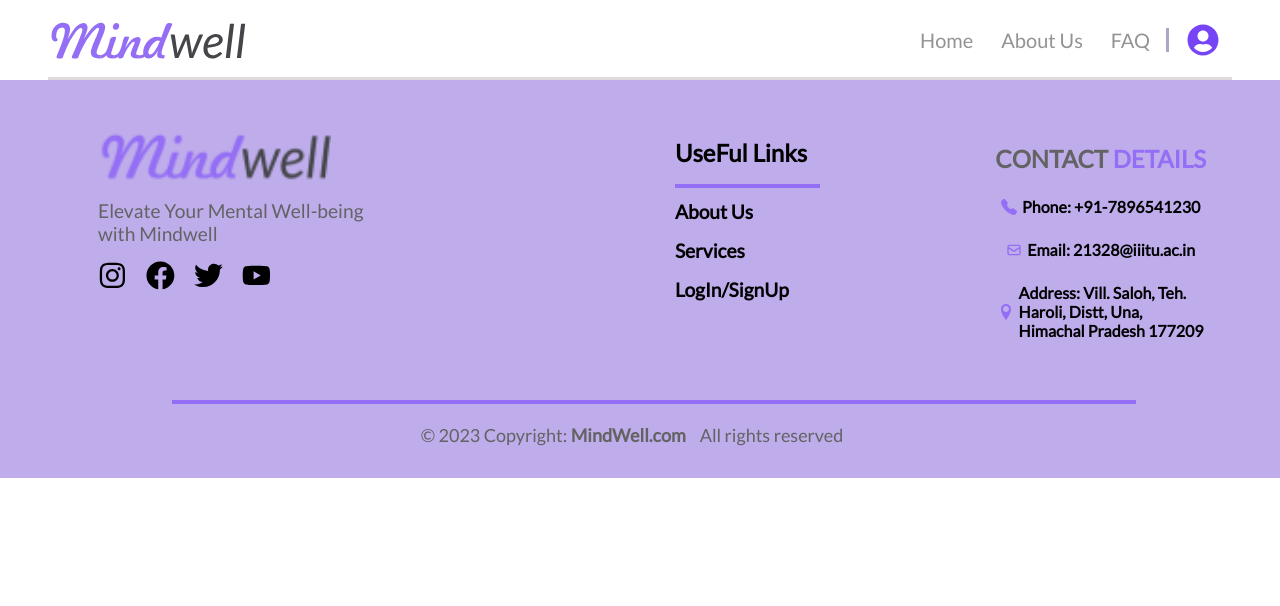
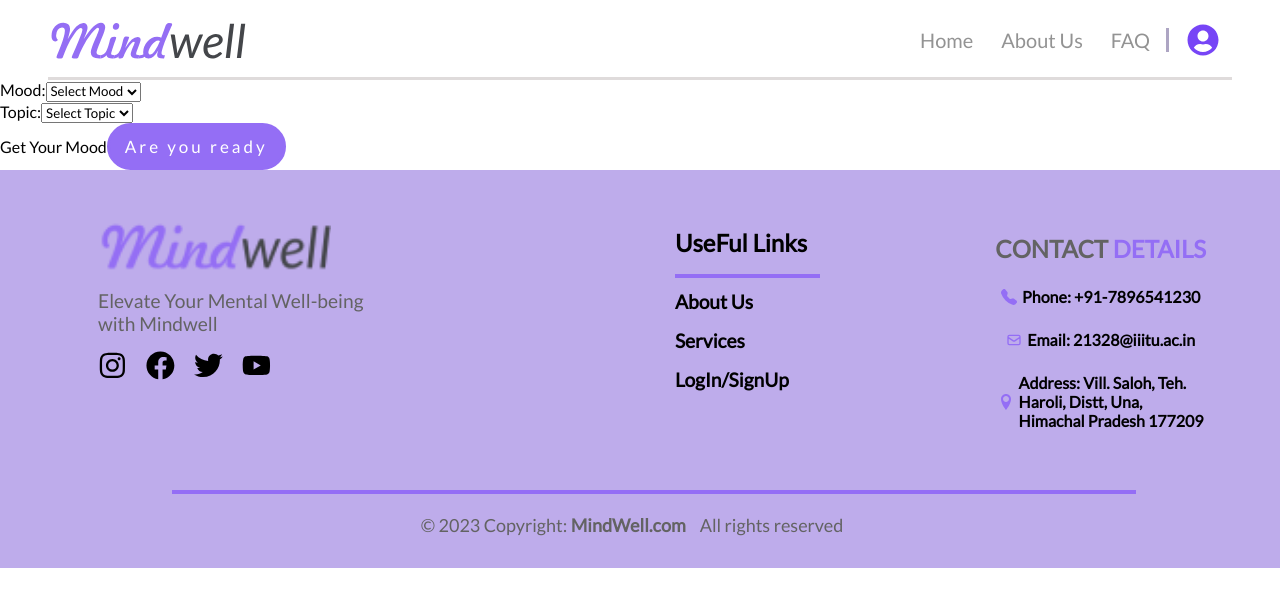
Before and after one commit to sarthaksingh007/mindwell, a React (Create React App) app: page /choice in a window 1280 px wide. Shown: the top 606 px of the page. Built offline with nearby package versions, Linux system fonts and the light colour scheme.

Commit message:
commit for choice adding

```diff
--- a/public/index.html
+++ b/public/index.html
@@ -6,7 +6,7 @@
   <link rel="icon" href="%PUBLIC_URL%/favicon.ico" />
   <meta name="viewport" content="width=device-width, initial-scale=1" />
   <meta name="theme-color" content="#000000" />
-  <meta name="description" content="Web site created using create-react-app" />
+  <meta name="description" content="MindWell-Your feel better platform" />
   <link rel="preconnect" href="https://fonts.googleapis.com" />
   <link rel="preconnect" href="https://fonts.gstatic.com" crossorigin />
   <link rel="stylesheet" href="https://fonts.googleapis.com/css2?family=Roboto:wght@300;400;500;600;700&display=swap" />
@@ -25,7 +25,7 @@
       work correctly both with client-side routing and a non-root public URL.
       Learn how to configure a non-root public URL by running `npm run build`.
     -->
-  <title>React App</title>
+  <title>MindWell-Your feel better platform</title>
 </head>
 
 <body>
--- a/src/App.js
+++ b/src/App.js
@@ -5,8 +5,10 @@ import Header from './component/header/Header'
 import Home from './component/home/Home'
 import Login from './component/login/Login';
 import Chat from './component/chat/Chat';
+import Choice from './component/choice/Choice';
 import User from './component/User/User';
 import SignUp from './component/signup/SignUp';
+
 
 import "./style/footer1.scss"
 import "./style/app.scss"
@@ -34,6 +36,7 @@ const App = () => {
           <Route path="/chat" element={<Chat />} />
           <Route path='/user' element={<User/>}/>
           <Route path='/signup' element={<SignUp/>}/>
+          <Route path='/choice' element={<Choice/>}/>
         </Routes>
       </BrowserRouter>
       <Footer />
--- /dev/null
+++ b/src/component/choice/Choice.jsx
@@ -0,0 +1,77 @@
+import React, { useState } from "react";
+import { Link } from "react-router-dom";
+
+const Choice = () => {
+  const [formData, setFormData] = useState({
+    mood: "",
+    topic: "",
+  });
+  const handleMoodTopic = async (e) => {
+    e.preventDefault();
+    console.log("Users", formData.mood, formData.topic);
+    try {
+      let result = await fetch("http://localhost:5000/getmoodandtopic", {
+        method: "post",
+        body: JSON.stringify(formData),
+        headers: {
+          "Content-Type": "application/json",
+        },
+        credentials: "include", // added the session
+      });
+      result = await result.json();
+      console.log(result);
+    } catch (error) {
+      console.error(error); //only print the error
+    }
+  };
+  const handleChange = (e) => {
+    const { name, value } = e.target;
+    setFormData({
+      ...formData,
+      [name]: value,
+    });
+  };
+  return (
+    <div>
+      <div className="1">
+        <label htmlFor="cars">Mood:</label>
+
+        <select
+          onChange={handleChange}
+          value={formData.mood}
+          name="mood"
+          id="mood"
+        >
+          <option value="0">Select Mood</option>
+          <option value="good">good</option>
+          <option value="bad">bad</option>
+          <option value="happy">happy</option>
+          <option value="sadness">sadness</option>
+        </select>
+      </div>
+      <div className="2">
+        <label htmlFor="cars">Topic:</label>
+
+        <select
+          onChange={handleChange}
+          value={formData.topic}
+          name="topic"
+          id="topic"
+        >
+          <option value="0">Select Topic</option>
+          <option value="relationship">relationship</option>
+          <option value="self">self</option>
+          <option value="covid">covid</option>
+          <option value="academics">academics</option>
+        </select>
+      </div>
+
+      <Link to="/text">Get Your Mood</Link>
+      <button type="submit" onClick={(e) => handleMoodTopic(e)}>
+        Are you ready
+      </button>
+    </div>
+  );
+};
+
+export default Choice;
--- a/src/component/login/Login.jsx
+++ b/src/component/login/Login.jsx
@@ -58,7 +58,7 @@ const Login = () => {
             email: '',
             password: '',
           });
-          navigate('/user');
+          navigate('/choice');
 
         } else {
           console.error('Error:', response.statusText);
```
